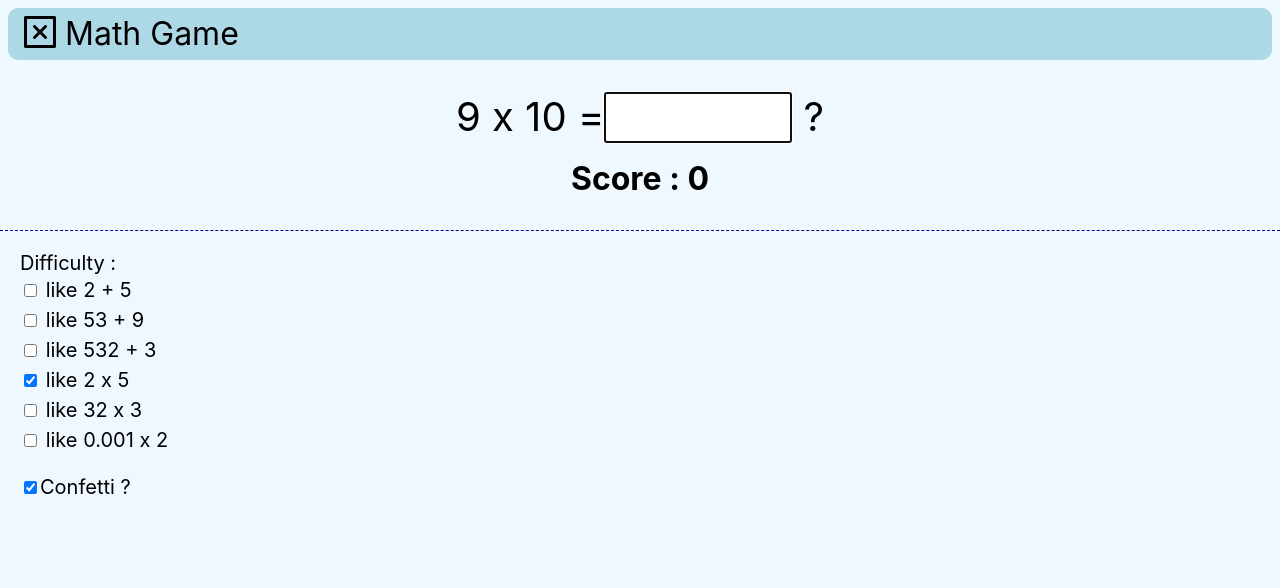
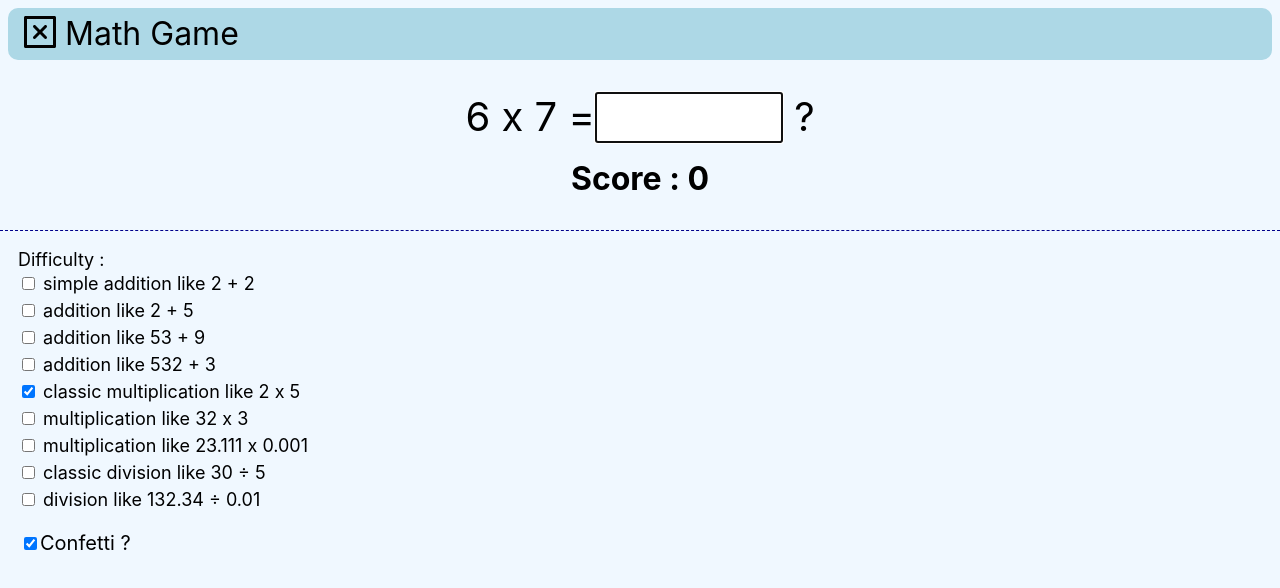
Before and after one commit to paulgreg/math-game, a React (Create React App) app: page / in a window 1280 px wide. Shown: the top 588 px of the page. Built offline with nearby package versions, Linux system fonts and the light colour scheme.

Commit message:
Add basic addition, division & avoid generating same numbers twice

```diff
--- a/src/App.js
+++ b/src/App.js
@@ -1,4 +1,4 @@
-import { useCallback, useEffect, useState } from 'react'
+import { useEffect, useState } from 'react'
 import './App.css'
 import Header from './components/Header'
 import Question from './components/Question'
@@ -25,11 +25,16 @@ export default function App() {
 
     const [setWinTimeout] = useTimeout(300)
 
-    const getNewQuestion = useCallback(() => {
-        setDifficulty(pickRandomDifficulty(difficulties))
-        setNumbers(generateNumbers(difficulty))
+    const getNewQuestion = () => {
+        const newDifficulty = pickRandomDifficulty(difficulties)
+        setDifficulty(newDifficulty)
+        let a, b
+        do {
+            ;[a, b] = generateNumbers(newDifficulty)
+        } while (a === numbers[0] && b === numbers[1])
+        setNumbers([a, b])
         setWin(false)
-    }, [difficulty, difficulties])
+    }
 
     const checkAnswer = (result) => {
         setWin(false)
@@ -40,7 +45,7 @@ export default function App() {
         }
     }
 
-    useEffect(getNewQuestion, [getNewQuestion, difficulty, difficulties])
+    useEffect(getNewQuestion, [difficulties])
 
     const [x, y] = numbers
     return (
--- a/src/components/Difficulty.css
+++ b/src/components/Difficulty.css
@@ -1,6 +1,6 @@
 .difficulties {
     margin: 1em;
-    font-size: 20px;
+    font-size: 18px;
 }
 
 .difficulties-option {
--- a/src/components/Difficulty.js
+++ b/src/components/Difficulty.js
@@ -1,12 +1,15 @@
 import './Difficulty.css'
 import {
+    getRandomInt,
     ADD_INT_1_NUMBER,
     ADD_INT_2_NUMBER,
     ADD_INT_3_NUMBER,
-    getRandomInt,
+    ADD_INT_SIMPLE_NUMBER,
     MULTIPLY_INT_1_NUMBER,
     MULTIPLY_INT_2_NUMBER,
     MULTIPLY_SIMPLE_FLOAT_NUMBER,
+    DIVIDE_INT_2_NUMBER,
+    DIVIDE_SIMPLE_FLOAT_NUMBER,
 } from './MathUtils'
 import { load, save } from './store'
 
@@ -14,30 +17,37 @@ export const pickRandomDifficulty = (difficulties) => {
     const availableDifficulties = Object.entries(difficulties)
         .filter(([_, value]) => value)
         .map(([key, value]) => key)
-    return availableDifficulties[getRandomInt(0, availableDifficulties.length)]
+    return availableDifficulties[
+        getRandomInt(0, availableDifficulties.length - 1)
+    ]
 }
 
 const labels = {
-    ADD_INT_1_NUMBER: 'like 2 + 5',
-    ADD_INT_2_NUMBER: 'like 53 + 9',
-    ADD_INT_3_NUMBER: 'like 532 + 3',
-    MULTIPLY_INT_1_NUMBER: 'like 2 x 5',
-    MULTIPLY_INT_2_NUMBER: 'like 32 x 3',
-    MULTIPLY_SIMPLE_FLOAT_NUMBER: 'like 0.001 x 2',
+    ADD_INT_SIMPLE_NUMBER: 'simple addition like 2 + 2',
+    ADD_INT_1_NUMBER: 'addition like 2 + 5',
+    ADD_INT_2_NUMBER: 'addition like 53 + 9',
+    ADD_INT_3_NUMBER: 'addition like 532 + 3',
+    MULTIPLY_INT_1_NUMBER: 'classic multiplication like 2 x 5',
+    MULTIPLY_INT_2_NUMBER: 'multiplication like 32 x 3',
+    DIVIDE_INT_2_NUMBER: 'classic division like 30 ÷  5',
+    MULTIPLY_SIMPLE_FLOAT_NUMBER: 'multiplication like 23.111 x 0.001 ',
+    DIVIDE_SIMPLE_FLOAT_NUMBER: 'division like 132.34 ÷ 0.01',
 }
 
 export const getDefaultDifficulties = () => {
     const savedDifficulty = load()
-    return (
-        savedDifficulty || {
+    return {
+        [ADD_INT_SIMPLE_NUMBER]: false,
         [ADD_INT_1_NUMBER]: false,
         [ADD_INT_2_NUMBER]: false,
         [ADD_INT_3_NUMBER]: false,
         [MULTIPLY_INT_1_NUMBER]: true,
         [MULTIPLY_INT_2_NUMBER]: false,
         [MULTIPLY_SIMPLE_FLOAT_NUMBER]: false,
+        [DIVIDE_INT_2_NUMBER]: false,
+        [DIVIDE_SIMPLE_FLOAT_NUMBER]: false,
+        ...savedDifficulty,
     }
-    )
 }
 
 const checkAtLeastOneValue = (options) =>
--- a/src/components/MathUtils.js
+++ b/src/components/MathUtils.js
@@ -1,44 +1,62 @@
+export const ADD_INT_SIMPLE_NUMBER = 'ADD_INT_SIMPLE_NUMBER'
 export const ADD_INT_1_NUMBER = 'ADD_INT_1_NUMBER'
 export const ADD_INT_2_NUMBER = 'ADD_INT_2_NUMBER'
 export const ADD_INT_3_NUMBER = 'ADD_INT_3_NUMBER'
 export const MULTIPLY_INT_1_NUMBER = 'MULTIPLY_INT_1_NUMBER'
 export const MULTIPLY_INT_2_NUMBER = 'MULTIPLY_INT_2_NUMBER'
 export const MULTIPLY_SIMPLE_FLOAT_NUMBER = 'MULTIPLY_SIMPLE_FLOAT_NUMBER'
+export const DIVIDE_SIMPLE_FLOAT_NUMBER = 'DIVIDE_SIMPLE_FLOAT_NUMBER'
+export const DIVIDE_INT_2_NUMBER = 'DIVIDE_INT_2_NUMBER'
 
 export const getRandomSimpleFloat = () => {
     const power = getRandomInt(1, 3)
     return 1 / Math.pow(10, power)
 }
 
+export const getRandomFloat = () => {
+    return (
+        getRandomInt(1, 999) +
+        getRandomInt(1, 999) / Math.pow(10, getRandomInt(0, 3))
+    )
+}
+
 export const getRandomInt = (min, max) =>
     Math.round(Math.random() * (max - min) + min)
 
-export const generateNumber = (difficulty = MULTIPLY_INT_1_NUMBER) => {
+export const generateNumbers = (difficulty) => {
     switch (difficulty) {
         case MULTIPLY_SIMPLE_FLOAT_NUMBER:
-            return getRandomSimpleFloat()
+            return [getRandomSimpleFloat(), getRandomFloat()]
+        case DIVIDE_SIMPLE_FLOAT_NUMBER:
+            return [getRandomFloat(), getRandomSimpleFloat()]
+        case DIVIDE_INT_2_NUMBER:
+            const x = getRandomInt(2, 10)
+            return [getRandomInt(2, 9) * x, x]
         case MULTIPLY_INT_2_NUMBER:
         case ADD_INT_2_NUMBER:
-            return getRandomInt(10, 100)
+            return [getRandomInt(10, 100), getRandomInt(2, 10)]
         case ADD_INT_3_NUMBER:
-            return getRandomInt(100, 1000)
+            return [getRandomInt(100, 1000), getRandomInt(2, 10)]
+        case ADD_INT_SIMPLE_NUMBER:
+            return [getRandomInt(0, 5), getRandomInt(1, 5)]
         case MULTIPLY_INT_1_NUMBER:
         case ADD_INT_1_NUMBER:
+            return [getRandomInt(2, 10), getRandomInt(2, 10)]
         default:
-            return getRandomInt(2, 10)
+            throw new Error('difficulty is not set')
     }
-}
-
-export const generateNumbers = (difficulty) => {
-    return [generateNumber(difficulty), generateNumber()]
 }
 
 export const getOperation = (difficulty) => {
     switch (difficulty) {
+        case DIVIDE_INT_2_NUMBER:
+        case DIVIDE_SIMPLE_FLOAT_NUMBER:
+            return '÷'
         case MULTIPLY_INT_1_NUMBER:
         case MULTIPLY_INT_2_NUMBER:
         case MULTIPLY_SIMPLE_FLOAT_NUMBER:
             return 'x'
+        case ADD_INT_SIMPLE_NUMBER:
         case ADD_INT_1_NUMBER:
         case ADD_INT_2_NUMBER:
         case ADD_INT_3_NUMBER:
@@ -51,9 +69,12 @@ const compute = ({ difficulty, x, y }) => {
     switch (getOperation(difficulty)) {
         case 'x':
             return x * y
+        case '÷':
+            return x / y
         case '+':
+            return x + y
         default:
-            return x + y
+            throw new Error('difficulty is not set')
     }
 }
 
--- a/src/components/Question.css
+++ b/src/components/Question.css
@@ -1,6 +1,6 @@
 .question {
     width: 100%;
-    font-size: 34px;
+    font-size: 28px;
     text-align: center;
 }
 
@@ -11,18 +11,18 @@
 
 .question-answer {
     width: 100px;
-    font-size: 34px;
+    font-size: 28px;
     text-align: center;
 }
 
 @media (max-width: 320px) {
     .question {
-        font-size: 30px;
+        font-size: 26px;
     }
 
     .question-answer {
         width: 90px;
-        font-size: 30px;
+        font-size: 26px;
     }
 }
 
```
Also changed, not shown: 1 other file (tests, documents, lock files or other folders). Lines whose indentation alone changed are shown as unchanged.
